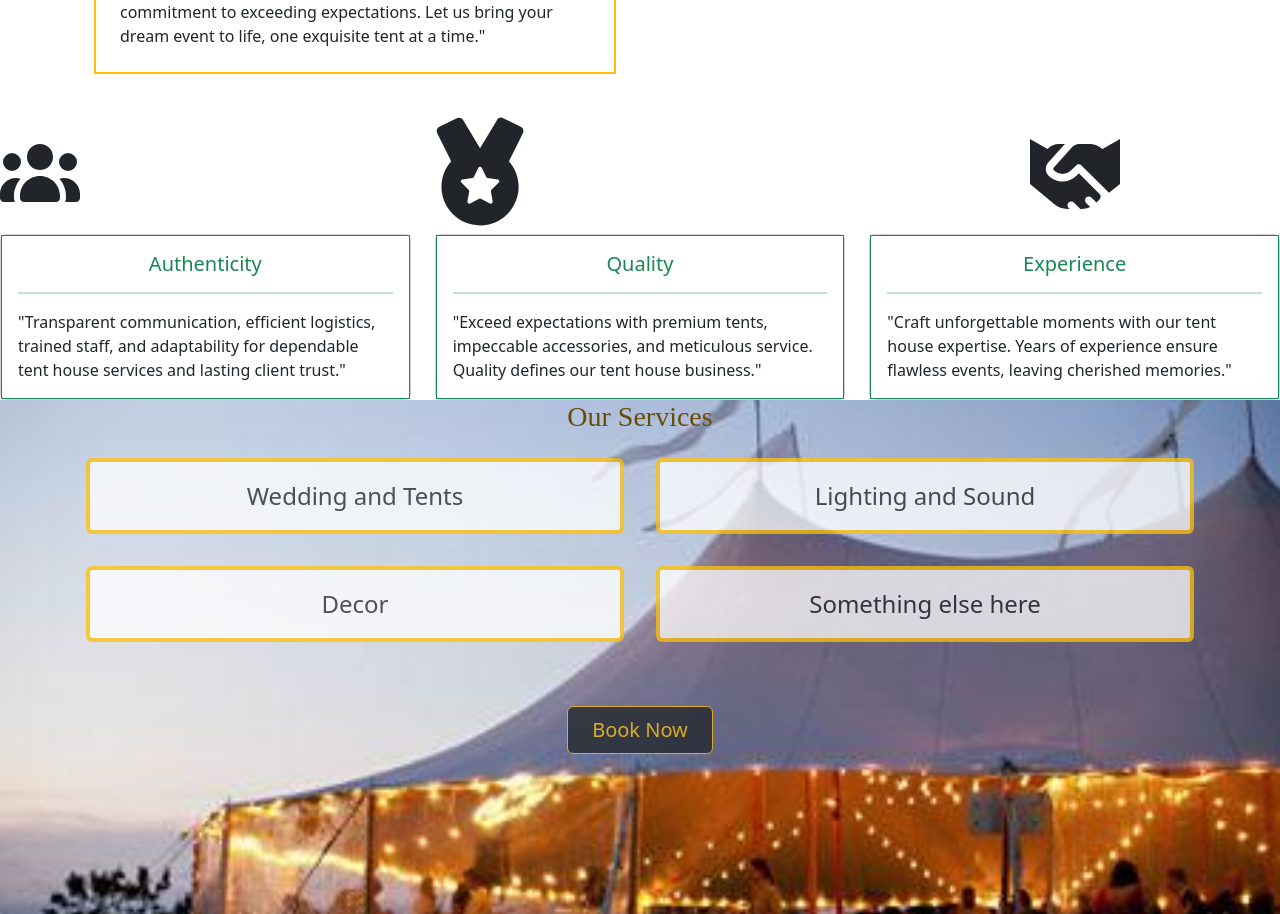
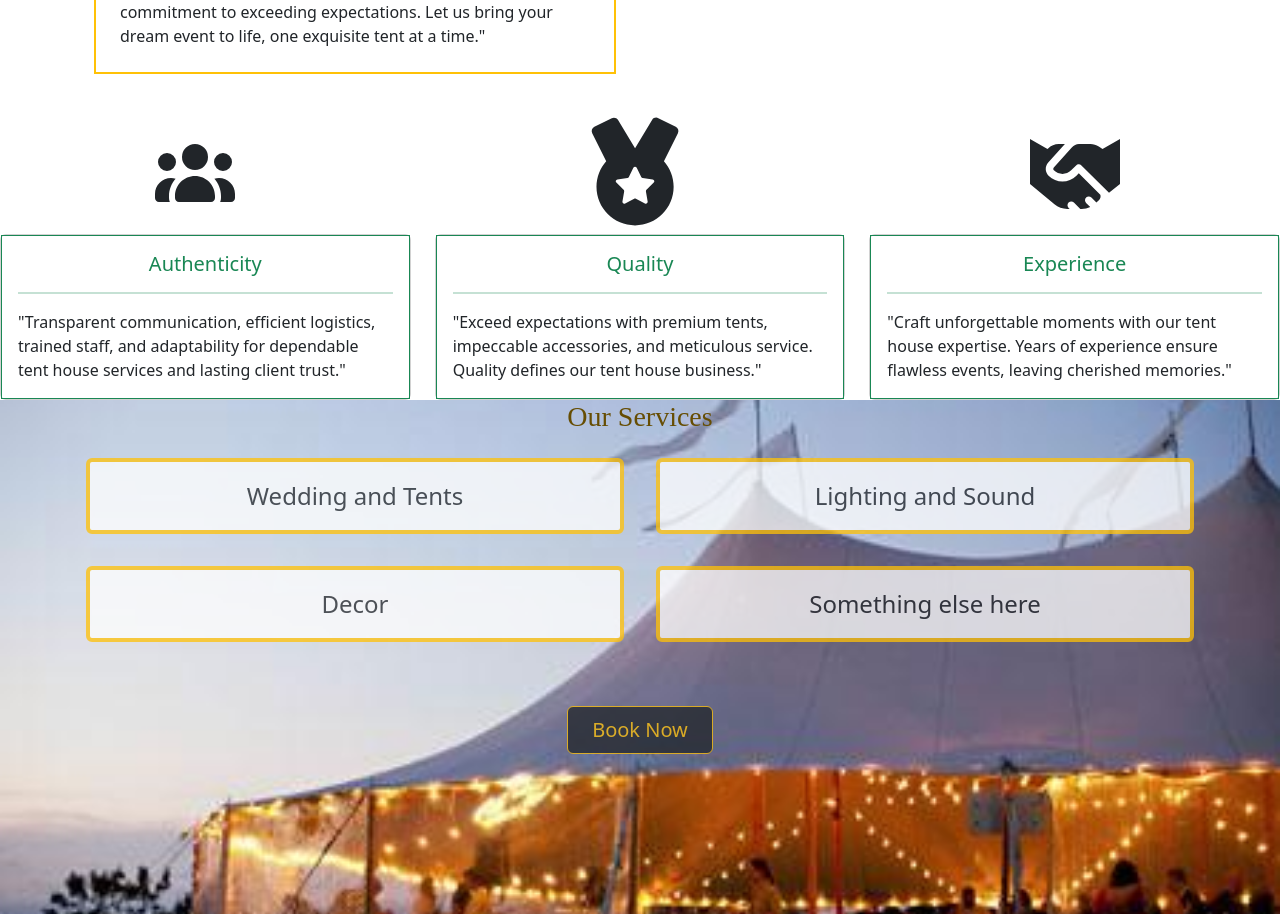
Before and after one commit to varsharrathore/Tent-House, a React (Create React App) app: page / in a window 1280 px wide. Shown: the part 1026-1940 px from the top of the page. Built offline with nearby package versions, Linux system fonts and the light colour scheme.

Commit message:
Home.module.css

```diff
--- a/src/Styles/Home.module.css
+++ b/src/Styles/Home.module.css
@@ -28,14 +28,17 @@
 .faUsersGear {
   font-size: 4rem;
   height: 15vh;
+  margin: 0 155px;
 }
 
 .faHandshake {
   font-size: 4.5rem;
   height: 15vh;
+  margin: 0 155px;
 }
 
 .faMedal {
   font-size: 4.5rem;
   height: 15vh;
+  margin: 0 155px;
 }
```
